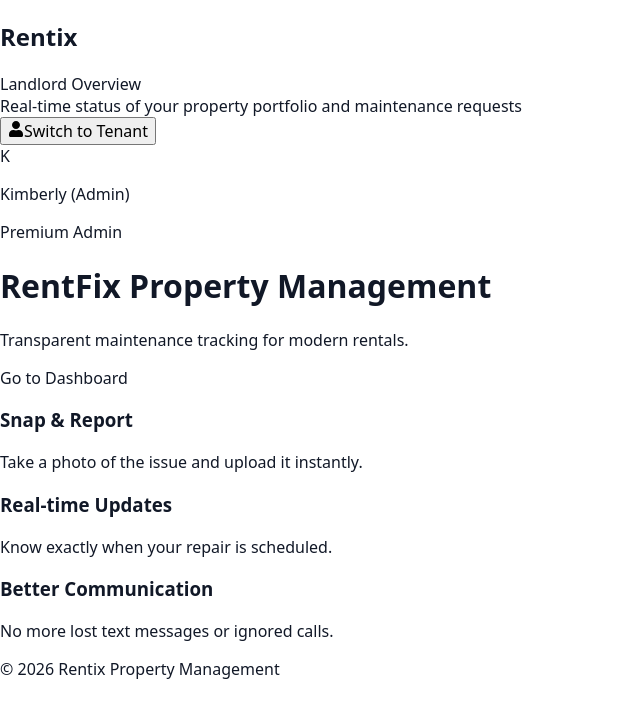
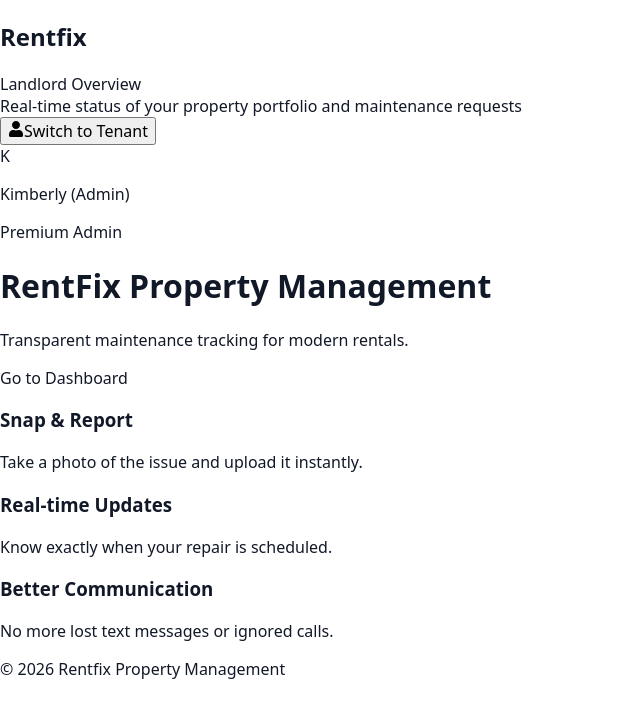
Before and after one commit to ronnyabuto/rentfix, a React (Vite) app: page / in a window 1280 px wide. Shown: the top 718 px of the page, without its empty margins (0-640 px from the left). Built offline with nearby package versions, Linux system fonts and the light colour scheme.

Commit message:
project update

```diff
--- a/src/components/common/Navbar.jsx
+++ b/src/components/common/Navbar.jsx
@@ -14,7 +14,7 @@ const Navbar = () => {
         <div className="flex justify-between h-16">
           <div className="flex items-center">
             <div className="flex-shrink-0 flex items-center">
-              <h1 className="text-2xl font-bold text-blue-600">Rentix</h1>
+              <h1 className="text-2xl font-bold text-blue-600">Rentfix</h1>
               <span className="ml-2 text-sm text-gray-500">
                 {isTenant ? 'Tenant Portal' : 'Landlord Overview'}
               </span>
--- a/src/data/mockTenants.js
+++ b/src/data/mockTenants.js
@@ -10,7 +10,7 @@ export const MOCK_USERS = [
     {
         id: "admin1",
         fullName: "Kimberly (Admin)",
-        email: "kimberly@rentix.com",
+        email: "kimberly@rentfix.com",
         role: "landlord",
         avatar: "https://i.pravatar.cc/150?u=admin1",
     },
--- a/src/layouts/MainLayout.jsx
+++ b/src/layouts/MainLayout.jsx
@@ -22,7 +22,7 @@ const MainLayout = () => {
 
             {/* Footer */}
             <footer className="bg-white border-t py-4 text-center text-gray-500 text-sm">
-                <p>© {new Date().getFullYear()} Rentix Property Management</p>
+                <p>© {new Date().getFullYear()} Rentfix Property Management</p>
             </footer>
         </div>
     );
--- a/src/utils/constants.js
+++ b/src/utils/constants.js
@@ -1,5 +1,5 @@
 /**
- * Constants for Rentix Application
+ * Constants for Rentfix Application
  *
  * We use these constants to avoid typos. Instead of typing "In Progress" everywhere
  * (Running the risk of typing "in progress" or "Inprogress"), we import STATUS.
```
